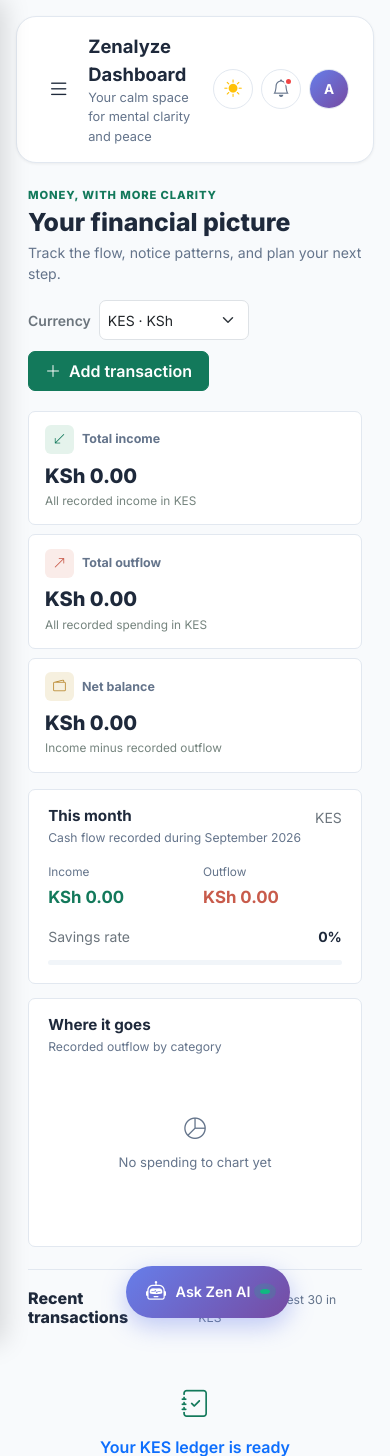
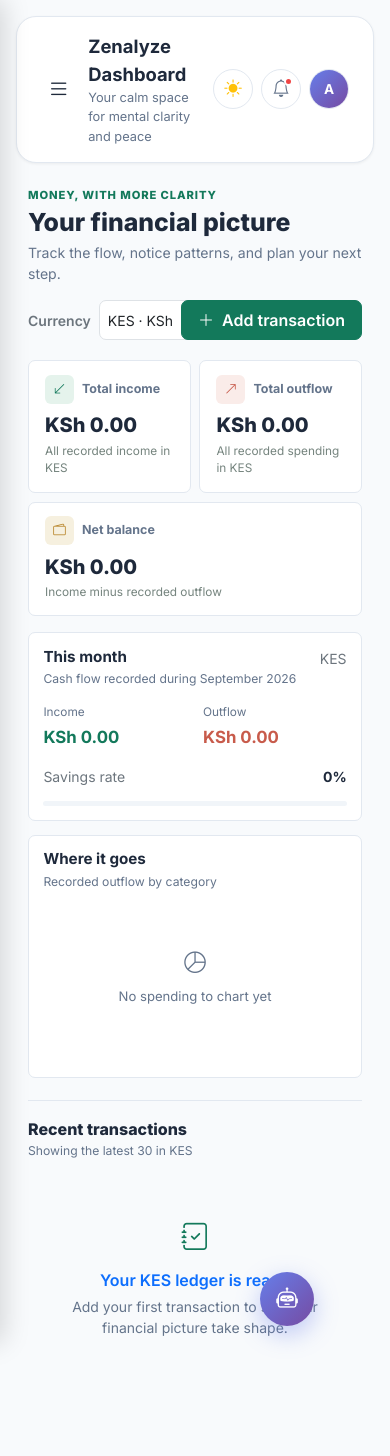
Before and after one commit to Buddos/zenalyze, a Django app: page /financial/ in a window 390 px wide. Shown: the top 1456 px of the page. After the commit the page ends 1342 px from the top, so only its background shows below. Run offline with Django 5.2, Linux system fonts and the light colour scheme; a user stored in the database is signed in; data comes from the database, SQL or seed files in the repository; data that the repository does not hold is empty.

Commit message:
add templates floating widget and financial changes

```diff
--- a/templates/includes/floating_ai_widget.html
+++ b/templates/includes/floating_ai_widget.html
@@ -22,6 +22,28 @@
     }
     .floating-zen-ai-trigger.financial-page-offset {
         right: min(100px, calc(100vw - 190px));
+    }
+    @media (max-width: 576px) {
+        .floating-zen-ai-trigger {
+            width: 54px;
+            height: 54px;
+            min-width: 54px;
+            padding: 0;
+            justify-content: center;
+            gap: 0;
+            border-radius: 50%;
+            right: 14px;
+            bottom: max(16px, env(safe-area-inset-bottom));
+        }
+        .floating-zen-ai-trigger.financial-page-offset {
+            right: 76px;
+        }
+        .floating-zen-ai-trigger > span {
+            display: none;
+        }
+        .floating-zen-ai-trigger > i {
+            font-size: 1.35rem !important;
+        }
     }
     .floating-zen-ai-trigger:hover {
         transform: translateY(-3px) scale(1.03);
@@ -90,7 +112,7 @@
     }
 </style>
 
-<button class="floating-zen-ai-trigger{% if request.resolver_match.url_name == 'financial' %} financial-page-offset{% endif %}" id="floatingAiBtn" onclick="toggleFloatingAi()" title="Chat with Zen AI Assistant">
+<button class="floating-zen-ai-trigger{% if request.resolver_match.url_name == 'financial' %} financial-page-offset{% endif %}" id="floatingAiBtn" onclick="toggleFloatingAi()" title="Chat with Zen AI Assistant" aria-label="Open Zen AI assistant">
     <i class="bi bi-robot fs-5"></i>
     <span>Ask Zen AI</span>
     <span class="ai-icon-pulse"></span>
--- a/templates/wellness/financial.html
+++ b/templates/wellness/financial.html
@@ -95,10 +95,44 @@
     #newFinancialModal .modal-content { border-radius: 8px !important; }
     #newFinancialModal .form-control, #newFinancialModal .form-select { min-height: 42px; border-radius: 6px; }
     @media (max-width: 760px) {
-        .money-summary-grid { grid-template-columns: 1fr; gap: 0.55rem; }
+        .planner-heading { align-items: flex-start; }
+        .money-summary-grid { grid-template-columns: repeat(2, minmax(0, 1fr)); gap: 0.55rem; }
         .money-summary { min-height: 0; padding: 0.85rem 1rem; }
         .money-summary-value { margin-top: 0.4rem; }
+        .money-summary:last-child { grid-column: 1 / -1; }
         .planner-insights { grid-template-columns: 1fr; }
+        .planner-panel { padding: 0.9rem; }
+        .planner-actions { width: 100%; }
+        .planner-actions form { flex: 1; min-width: 0; }
+        .planner-actions form .form-select { width: 100%; }
+        .planner-actions > .btn { flex: 1; white-space: nowrap; }
+        .transactions-heading { align-items: flex-start; flex-direction: column; gap: 0.2rem; }
+        .transaction-table { width: 100%; table-layout: fixed; }
+        .transaction-table th, .transaction-table td { padding: 0.65rem 0.35rem; }
+        .transaction-table th:nth-child(2), .transaction-table td:nth-child(2) { display: none; }
+        .transaction-table th:first-child, .transaction-table td:first-child { width: 31%; }
+        .transaction-table th:nth-child(3), .transaction-table td:nth-child(3) { width: 38%; }
+        .transaction-table th:nth-child(4), .transaction-table td:nth-child(4) { width: 22%; }
+        .transaction-table th:last-child, .transaction-table td:last-child { width: 9%; }
+        .transaction-category { gap: 0.3rem; font-size: 0.8rem; }
+        .transaction-amount { font-size: 0.78rem; }
+        .transaction-date { font-size: 0.69rem; white-space: normal; }
+        .transaction-delete { padding: 0.3rem; }
+        .spending-chart-wrap { height: 215px; }
+    }
+    @media (max-width: 380px) {
+        .financial-page { padding-left: 0.25rem; padding-right: 0.25rem; }
+        .planner-heading h2 { font-size: 1.3rem; }
+        .planner-actions { gap: 0.4rem; }
+        .planner-actions .form-select, .planner-actions .btn { font-size: 0.76rem; padding-left: 0.55rem; padding-right: 0.55rem; }
+        .money-summary { padding: 0.7rem; }
+        .money-summary-value { font-size: 1.15rem; }
+        .money-summary-label { font-size: 0.7rem; }
+        .money-summary-note { font-size: 0.66rem; }
+        .transaction-table th:nth-child(4), .transaction-table td:nth-child(4) { display: none; }
+        .transaction-table th:first-child, .transaction-table td:first-child { width: 39%; }
+        .transaction-table th:nth-child(3), .transaction-table td:nth-child(3) { width: 48%; }
+        .transaction-table th:last-child, .transaction-table td:last-child { width: 13%; }
     }
 </style>
 {% endblock %}
```
